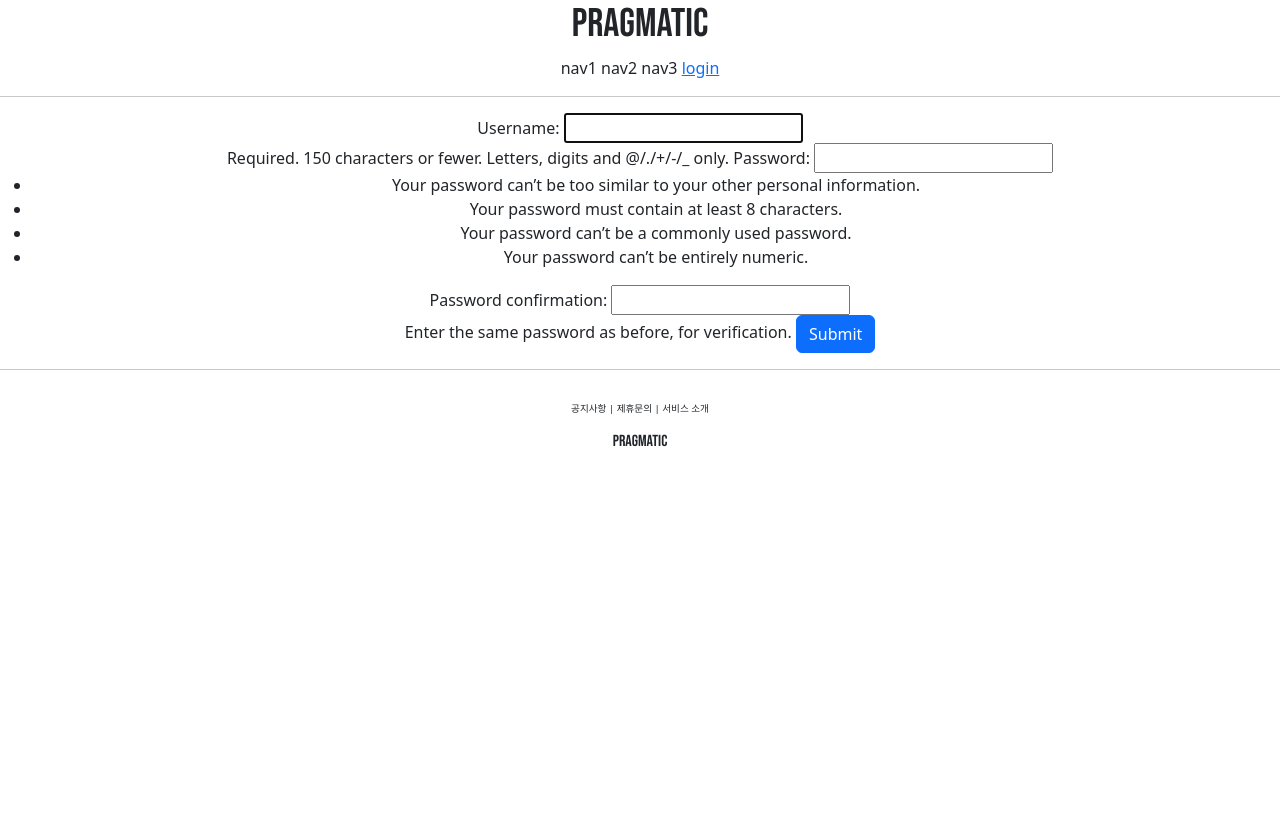
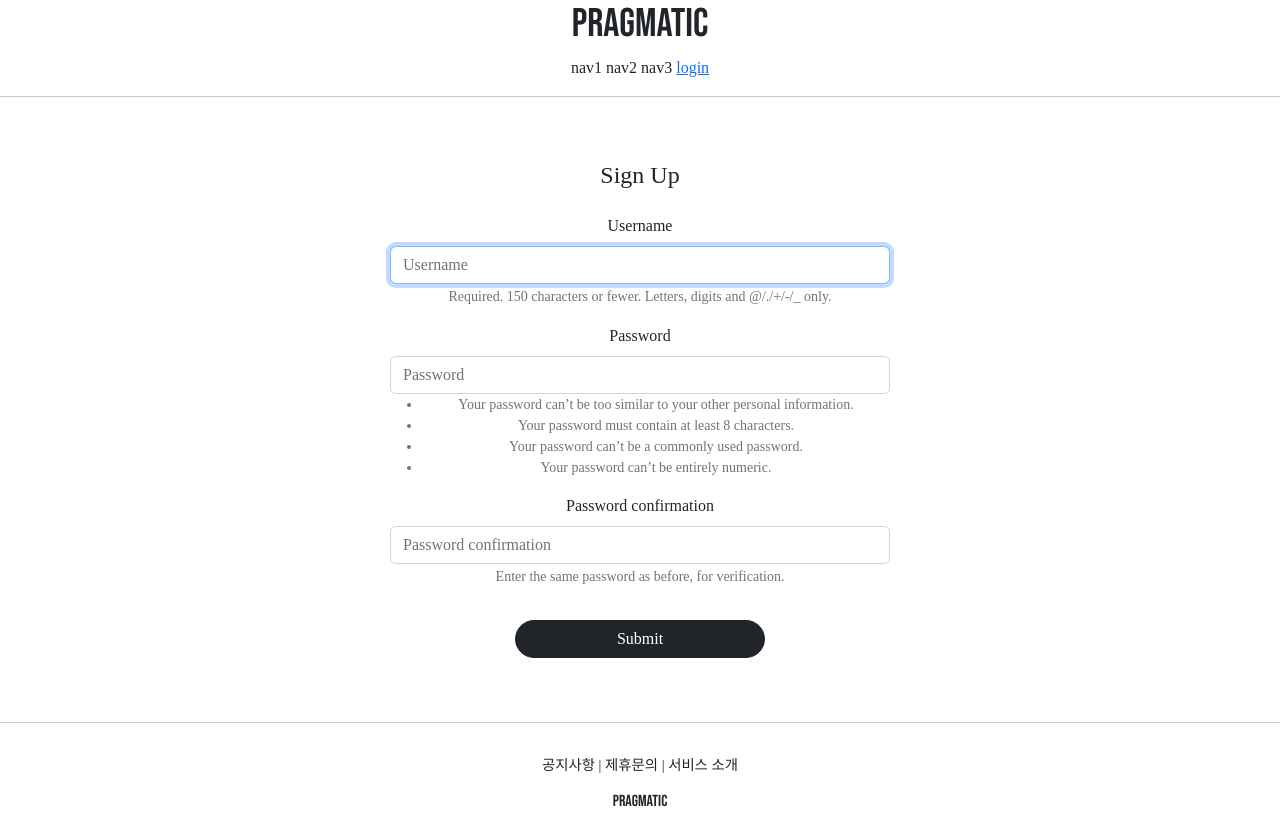
Before and after one commit to ElephantAnthony/2023_mentoPargmetic, a Django app: page /account/create/ in a window 1280 px wide. Before the commit the page ends 447 px from the top, so only its background shows below. Run offline with Django 4.2, Linux system fonts and the light colour scheme; some libraries are stand-ins or nearby versions; some web fonts are replaced.

Commit message:
django course 23 commit

```diff
--- a/accountapp/templates/accountapp/create.html
+++ b/accountapp/templates/accountapp/create.html
@@ -1,12 +1,16 @@
 {% extends 'base.html' %}
+{% load bootstrap4 %}
 
 {% block content %}
 
-    <div style="text-align: center">
+    <div style="text-align: center; max-width: 500px; margin: 4rem auto">
+        <div>
+            <h4 class="mb-4">Sign Up</h4>
+        </div>
         <form action="{% url 'accountapp:create' %}" method="post">
             {% csrf_token %}
-            {{ form }}
-            <input type="submit" class="btn btn-primary">
+            {% bootstrap_form form %}
+            <input type="submit" class="btn btn-dark rounded-pill col-6 mt-3">
         </form>
     </div>
 
--- a/mentoPragmatic/settings.py
+++ b/mentoPragmatic/settings.py
@@ -50,6 +50,7 @@ INSTALLED_APPS = [
     'django.contrib.sessions',
     'django.contrib.messages',
     'django.contrib.staticfiles',
+    'bootstrap4',
     'accountapp',
 ]
 
--- a/static/base.css
+++ b/static/base.css
@@ -7,7 +7,7 @@
 }
 
 .pragmatic_footer_button {
-    font-size: .6rem;
+    font-size: .9rem;
 }
 
 .pragmatic_footer {
--- a/templates/base.html
+++ b/templates/base.html
@@ -3,7 +3,7 @@
 
 {% include 'head.html' %}
 
-<body>
+<body style="font-family: 'NanumSquareRoundR';">
 
     {% include 'header.html' %}
 
--- a/templates/head.html
+++ b/templates/head.html
@@ -16,4 +16,27 @@
     <!-- DEFAULT CSS LINK -->
     <link rel="stylesheet" type="text/css" href="{% static 'base.css' %}?after">
 
+    <style>
+        @font-face{
+            font-family: 'NanumSquareRoundR';
+            src: local('NanumSquareRoundR'),
+            url("{% static 'fonts/NanumSquareRoundR.ttf' %}") format("opentype");
+        }
+        @font-face{
+            font-family: 'NanumSquareRoundEB';
+            src: local('NanumSquareRoundEB'),
+            url("{% static 'fonts/NanumSquareRoundEB.ttf' %}") format("opentype");
+        }
+        @font-face{
+            font-family: 'NanumSquareRoundB';
+            src: local('NanumSquareRoundB'),
+            url("{% static 'fonts/NanumSquareRoundB.ttf' %}") format("opentype");
+        }
+        @font-face{
+            font-family: 'NanumSquareRoundL';
+            src: local('NanumSquareRoundL'),
+            url("{% static 'fonts/NanumSquareRoundL.ttf' %}") format("opentype");
+        }
+    </style>
+
 </head>
```
Also changed, not shown: accountapp/templates/accountapp/login.html (+4 -3 lines), static/fonts/NanumSquareRoundB.ttf (added), static/fonts/NanumSquareRoundEB.ttf (added), static/fonts/NanumSquareRoundL.ttf (added), 1 other file.
